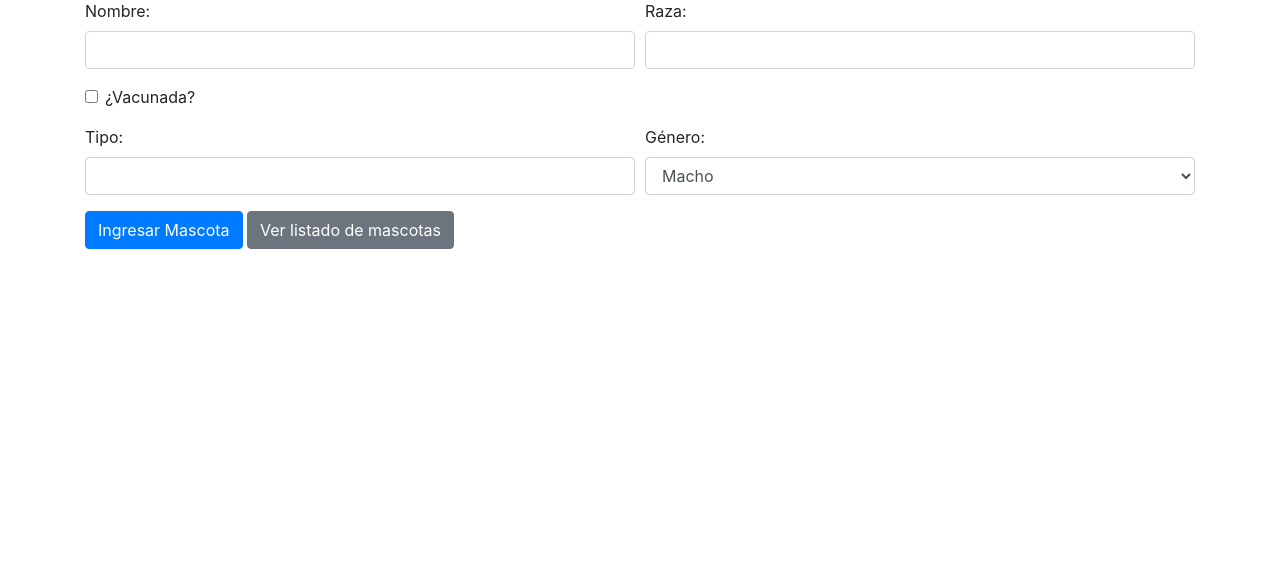
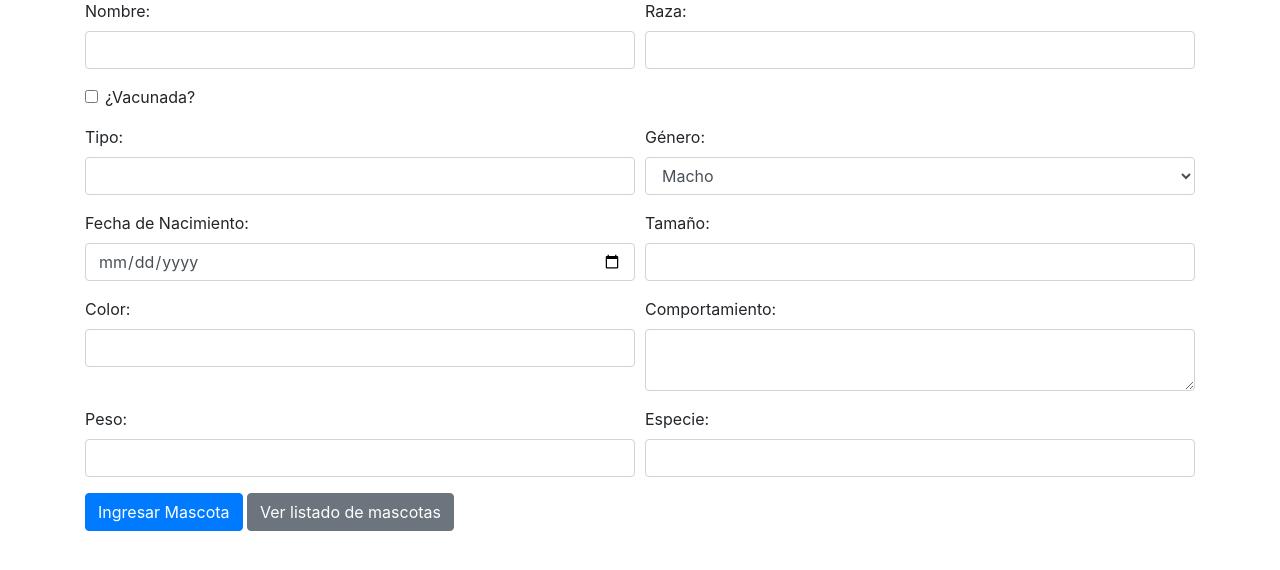
Before and after one commit to Joreyesi/Adoptame, a Django app: page /ingresar_mascota/ in a window 1280 px wide. Shown: the part 121-691 px from the top of the page. Run offline with Django 4.2, Linux system fonts and the light colour scheme; some libraries are stand-ins or nearby versions.

Commit message:
update html ingresar mascota

```diff
--- a/mascotas/templates/mascotas/ingresar_mascota.html
+++ b/mascotas/templates/mascotas/ingresar_mascota.html
@@ -39,7 +39,36 @@
                     </select>
                 </div>
             </div>
-            <!-- Agrega las demás secciones del formulario con el mismo formato -->
+            <div class="form-row">
+                <div class="col-md-6 mb-3">
+                    <label for="fecha_nac_m">Fecha de Nacimiento:</label>
+                    <input type="date" name="fecha_nac_m" class="form-control" required>
+                </div>
+                <div class="col-md-6 mb-3">
+                    <label for="tamaño_m">Tamaño:</label>
+                    <input type="text" name="tamaño_m" class="form-control" required>
+                </div>
+            </div>
+            <div class="form-row">
+                <div class="col-md-6 mb-3">
+                    <label for="color_m">Color:</label>
+                    <input type="text" name="color_m" class="form-control" required>
+                </div>
+                <div class="col-md-6 mb-3">
+                    <label for="comportamiento_m">Comportamiento:</label>
+                    <textarea name="comportamiento_m" class="form-control" required></textarea>
+                </div>
+            </div>
+            <div class="form-row">
+                <div class="col-md-6 mb-3">
+                    <label for="peso_m">Peso:</label>
+                    <input type="number" name="peso_m" class="form-control" required>
+                </div>
+                <div class="col-md-6 mb-3">
+                    <label for="especie_m">Especie:</label>
+                    <input type="text" name="especie_m" class="form-control" required>
+                </div>
+            </div>
             <div class="form-group">
                 <input type="submit" value="Ingresar Mascota" class="btn btn-primary">
                 <a href="{% url 'listado_mascotas' %}" class="btn btn-secondary">Ver listado de mascotas</a>
```
